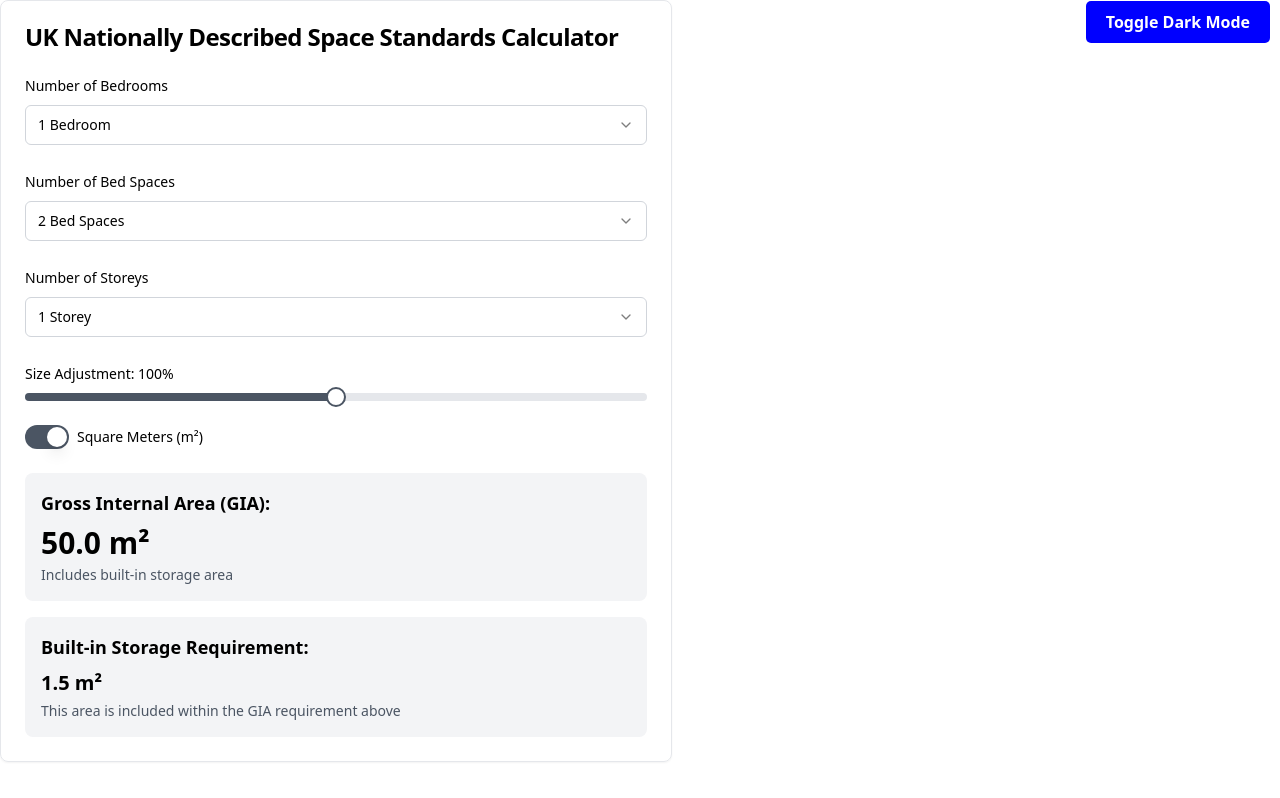
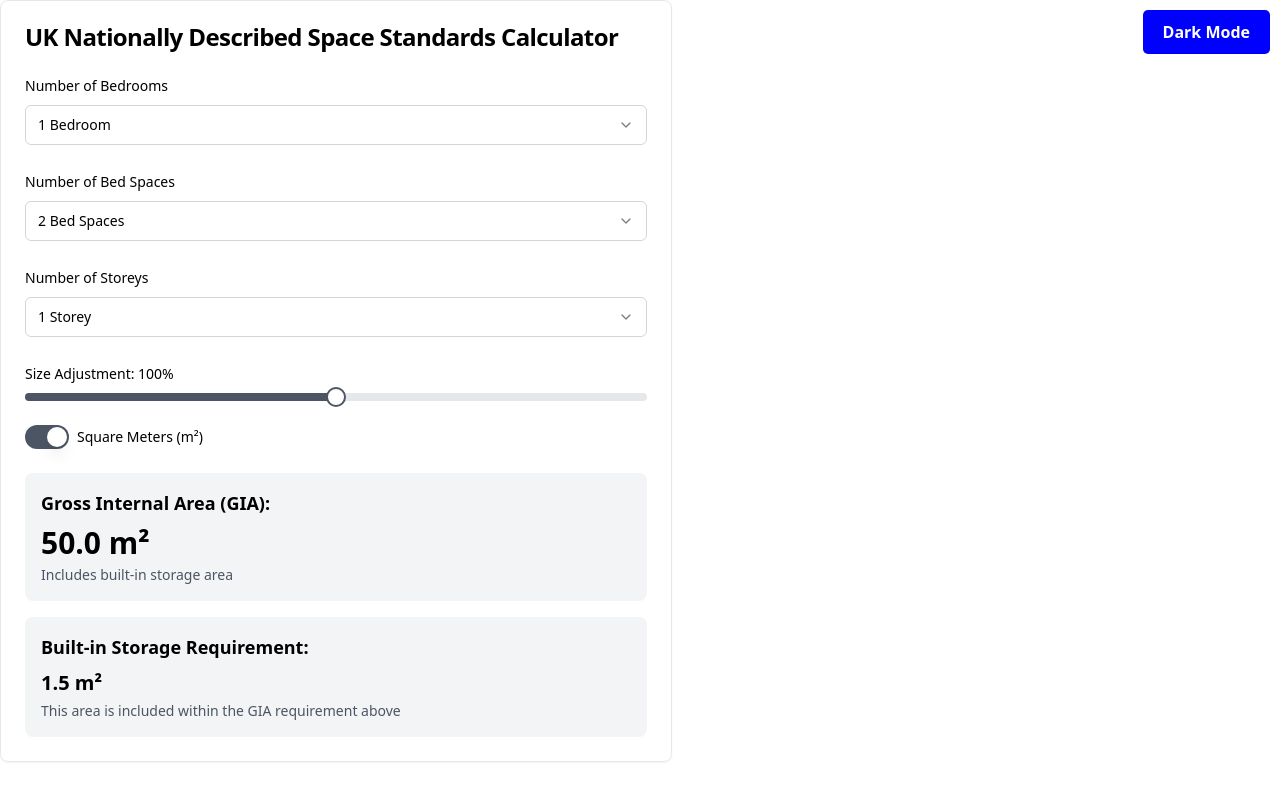
Before and after one commit to AndyFGB/space-standards-calculator, a Next.js app: page / in a window 1280 px wide. Built offline with nearby package versions, Linux system fonts and the light colour scheme.

Commit message:
Update page.js

```diff
--- a/app/page.js
+++ b/app/page.js
@@ -1,6 +1,16 @@
+"use client"
+
+import React, { useState } from 'react'
 import SpaceStandardsCalculator from '../components/SpaceStandardsCalculator'
 
 export default function Home() {
+  const [darkMode, setDarkMode] = useState(false);
+
+  const toggleDarkMode = () => {
+    setDarkMode(!darkMode);
+    document.body.classList.toggle('dark-mode');
+  };
+
   return (
     <main>
       <div style={{
@@ -9,23 +19,20 @@ export default function Home() {
         right: '10px',
         zIndex: 9999
       }}>
-        <a
-          href="#"
-          onClick={() => {
-            document.body.classList.toggle('dark-mode');
-            return false;
-          }}
+        <button
+          onClick={toggleDarkMode}
           style={{
             padding: '10px 20px',
             backgroundColor: 'blue',
             color: 'white',
-            textDecoration: 'none',
+            border: 'none',
             borderRadius: '5px',
-            fontWeight: 'bold'
+            fontWeight: 'bold',
+            cursor: 'pointer'
           }}
         >
-          Toggle Dark Mode
-        </a>
+          {darkMode ? 'Light Mode' : 'Dark Mode'}
+        </button>
       </div>
       <SpaceStandardsCalculator />
     </main>
```
